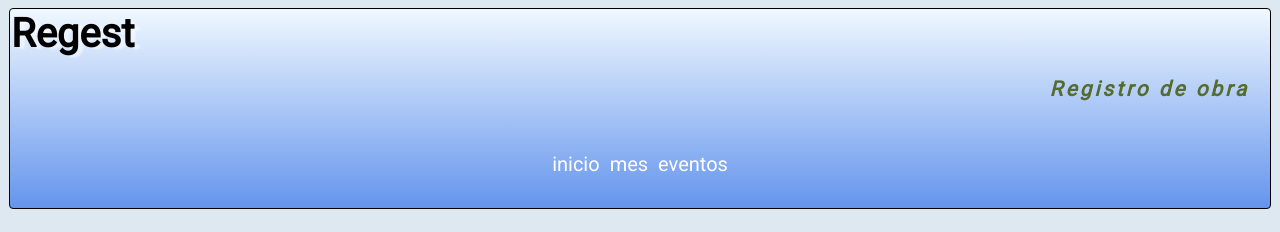
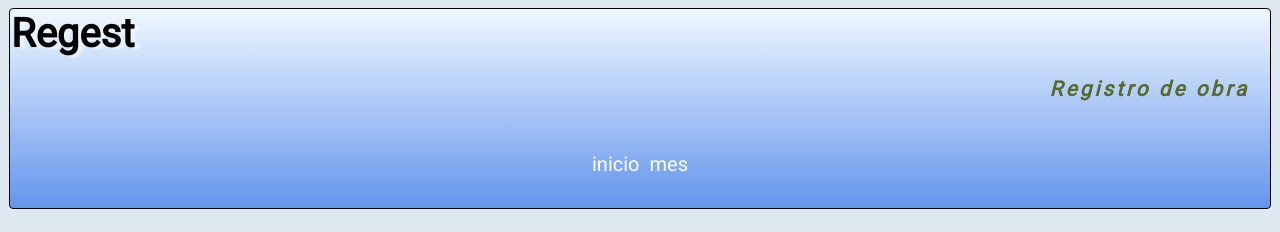
Before and after one commit to mecs-iu/regest, a plain HTML site: page 03-marzo.html in a window 1280 px wide. Shown: the top 232 px of the page. Drawn offline with Linux system fonts and the light colour scheme.

Commit message:
Update 03-marzo.html

```diff
--- a/03-marzo.html
+++ b/03-marzo.html
@@ -36,7 +36,7 @@
 
                </li> -->
 
-               <li><a class="barra" href="#">eventos</a>
+<!--                <li><a class="barra" href="#">eventos</a>
                 <ul>
                    <li><a class="barra" href="general.html">general</a></li>
                    <li><a class="barra" href="aridos.html">aridos</a></li>
@@ -45,7 +45,7 @@
                    <li><a class="barra" href="hormigon.html">hormigón</a> </li>
                    <li><a class="barra" href="montaje.html">montaje</a> </li>
                 </ul>
-           </li>
+           </li> -->
 
 
 
```
